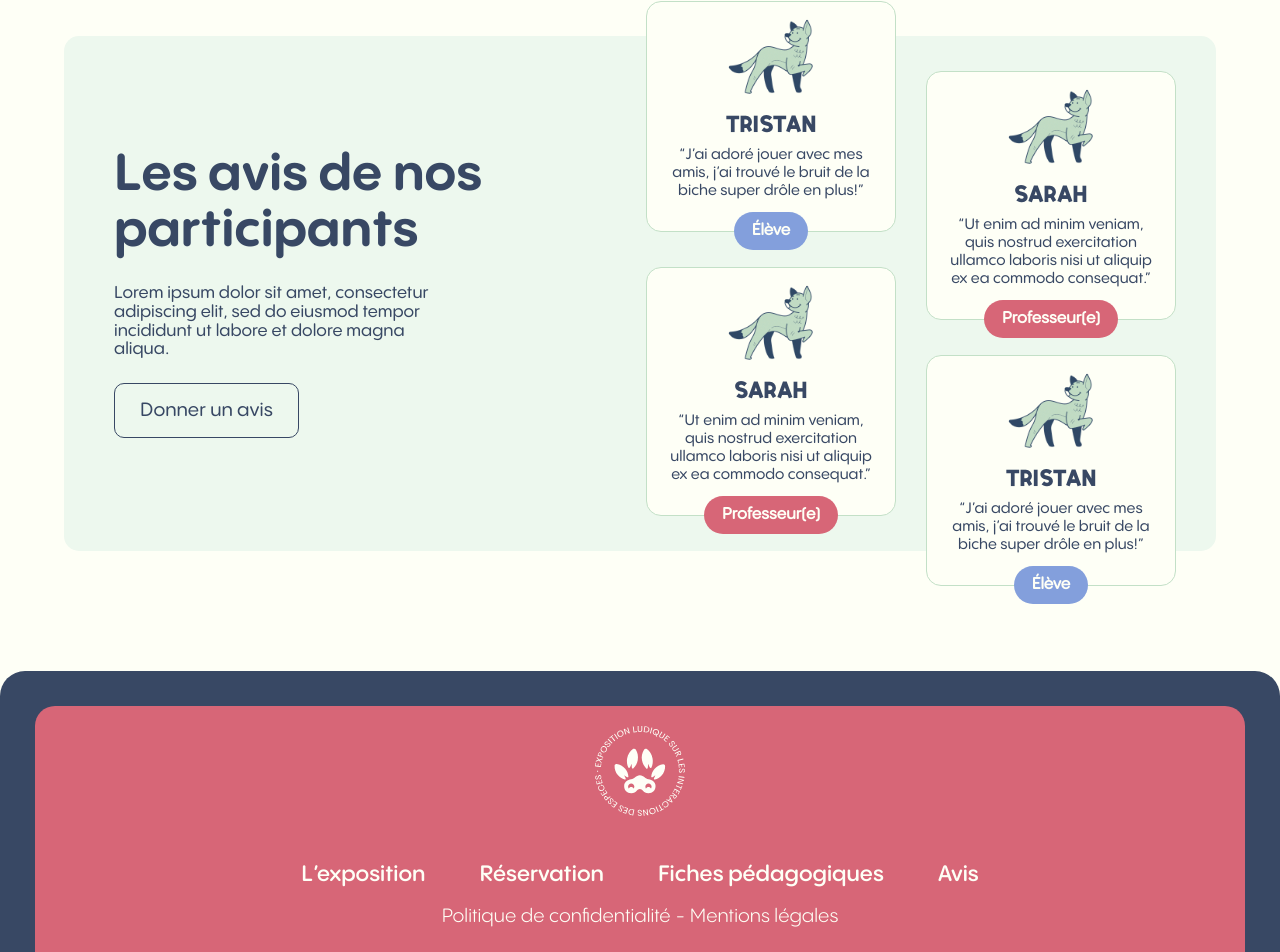
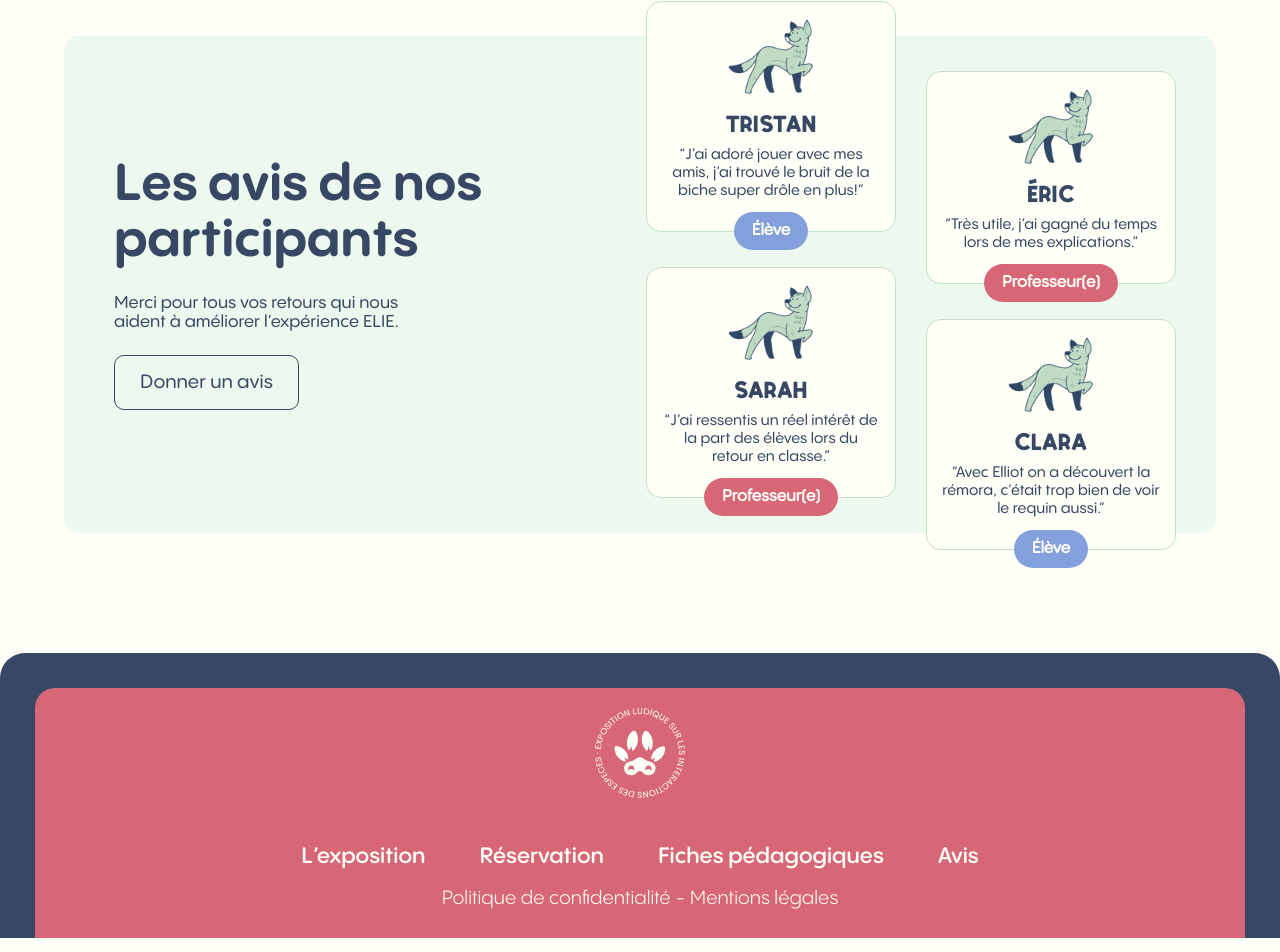
Before and after one commit to Yohan744/Elie-website, a Next.js app: page / in a window 1280 px wide. Shown: the part 4514-5466 px from the top of the page. Built offline with nearby package versions, Linux system fonts and the light colour scheme.

Commit message:
new icon and delete lorem on advice section

```diff
--- a/pages/components/Advice.js
+++ b/pages/components/Advice.js
@@ -9,7 +9,7 @@ function Advice() {
 
                     <h3 className="title">Les avis de nos participants</h3>
 
-                    <p className="paragraph">Lorem ipsum dolor sit amet, consectetur adipiscing elit, sed do eiusmod tempor incididunt ut labore et dolore magna aliqua.</p>
+                    <p className="paragraph">Merci pour tous vos retours qui nous aident à améliorer l’expérience ELIE.</p>
 
                     <a href="#" className="give-advice" draggable="false">
                         <p>Donner un avis</p>
@@ -41,7 +41,7 @@ function Advice() {
 
                             <h5 className="name">Sarah</h5>
 
-                            <p className="quote">“Ut enim ad minim veniam, quis nostrud exercitation ullamco laboris nisi ut aliquip ex ea commodo consequat.”</p>
+                            <p className="quote">“J’ai ressentis un réel intérêt de la part des élèves  lors du retour en classe.”</p>
 
                             <div className="type prof">
                                 <p>Professeur(e)</p>
@@ -57,9 +57,9 @@ function Advice() {
 
                             <img src={"animal-fox.png"} alt="Fox icon" />
 
-                            <h5 className="name">Sarah</h5>
+                            <h5 className="name">Éric</h5>
 
-                            <p className="quote">“Ut enim ad minim veniam, quis nostrud exercitation ullamco laboris nisi ut aliquip ex ea commodo consequat.”</p>
+                            <p className="quote">“Très utile, j’ai gagné du temps lors de mes explications.”</p>
 
                             <div className="type prof">
                                 <p>Professeur(e)</p>
@@ -71,9 +71,9 @@ function Advice() {
 
                             <img src={"animal-fox.png"} alt="Fox icon" />
 
-                            <h5 className="name">Tristan</h5>
+                            <h5 className="name">Clara</h5>
 
-                            <p className="quote">“J’ai adoré jouer avec mes amis, j’ai trouvé le bruit de la biche super drôle en plus!”</p>
+                            <p className="quote">“Avec Elliot on a découvert la rémora, c’était trop bien de voir le requin aussi.”</p>
 
                             <div className="type">
                                 <p>Élève</p>
```
